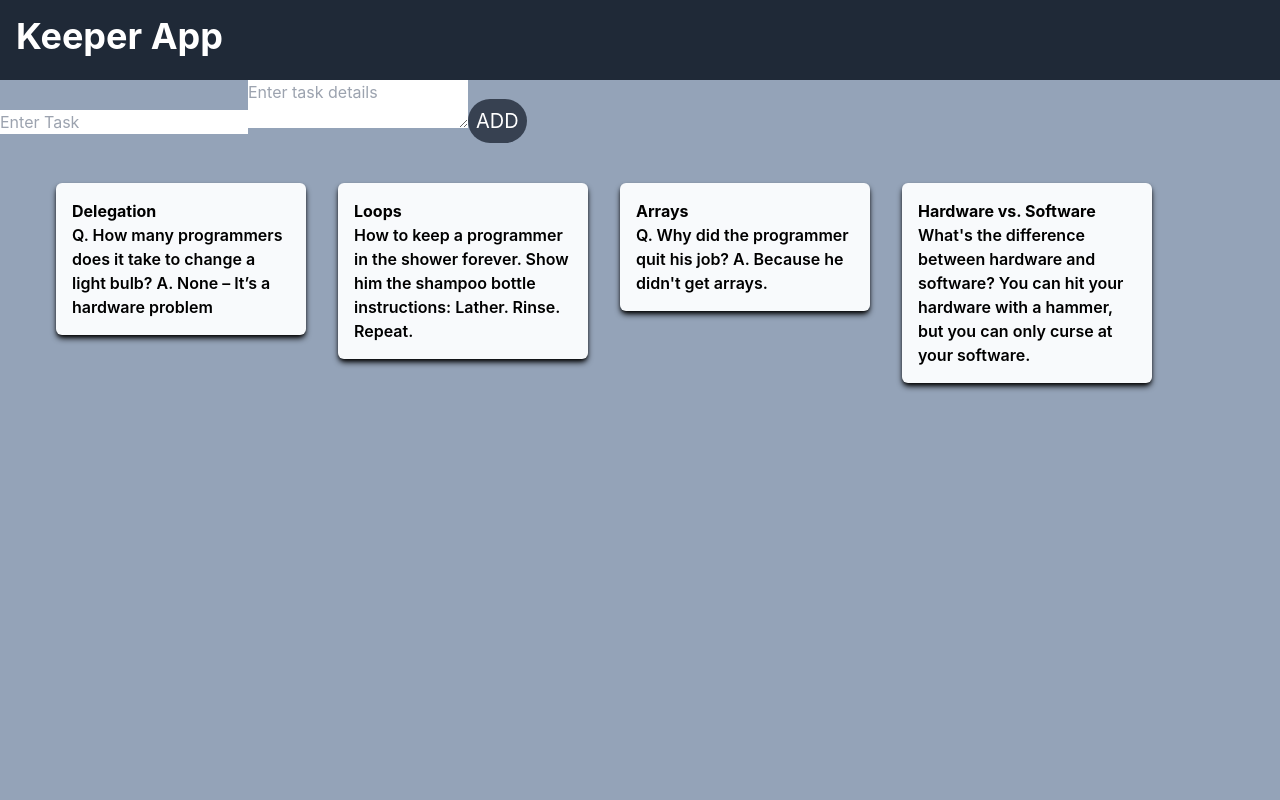
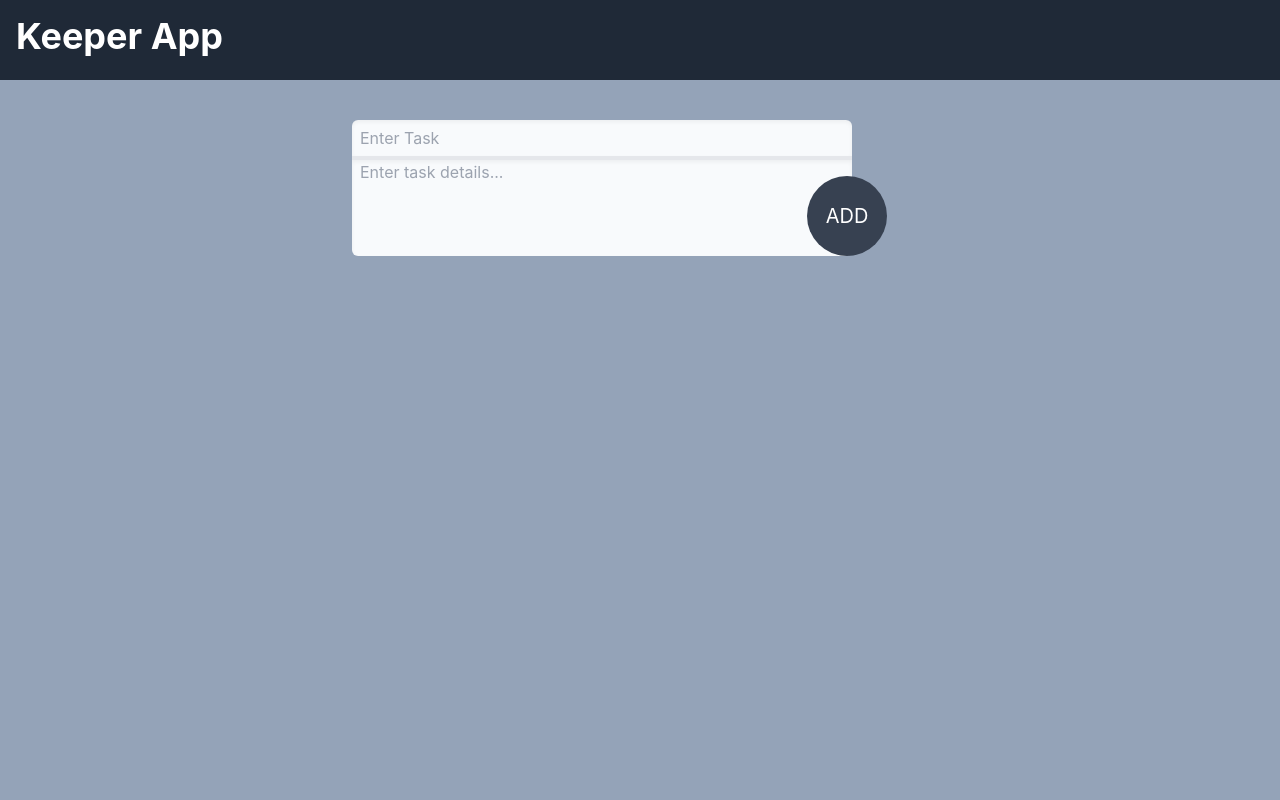
Before and after one commit to Ananya-Tripathi/keeper_app, a React (Create React App) app: page / in a window 1280 px wide. Shown: the top 800 px of the page. Built offline with nearby package versions, Linux system fonts and the light colour scheme.

Commit message:
make components

```diff
--- a/src/App.js
+++ b/src/App.js
@@ -1,14 +1,26 @@
-import React from "react";
+import React, { useState } from "react";
 import Header from "./Component/Header";
-import Notes from "./Component/Notes";
 import { Footer } from "./Component/Footer";
-import InputTask from "./Component/Input"
+import InputTask from "./Component/InputTask";
+import NotesComponent from "./Component/NotesComponent";
+
 export default function App() {
+  const [note, setNote] = useState([]);
+  function addNote(note) {
+    console.log(note);
+    setNote((prevValue) => {
+      return [...prevValue, note];
+    });
+  }
   return (
     <div className="bg-slate-400">
       <Header />
-      <InputTask />
-      <Notes />
+      <InputTask onAdd={addNote} />
+      <div className="mx-10 my-10 flex flex-wrap gap-8 min-h-screen px-4 ">
+        {note.map((noteItem) => {
+          return <NotesComponent title={note.title} content={note.content} />;
+        })}
+      </div>
       <Footer />
     </div>
   );
--- a/src/Component/Input.js
+++ /dev/null
@@ -1,24 +0,0 @@
-import React, { useState } from "react";
-export default function InputTask(props) {
-    const [task,setTask]=useState([]);
-    const [meta, setMeta]=useState([]);
-     function handleTask(inputTask){
-        setTask(prevValue =>{
-            [...prevValue,inputTask]
-        })
-     }
-     function handleMeta(inputMeta){
-        setMeta(prevValue =>{
-            [...prevValue,inputMeta]
-        })
-     }
-  return (
-    <div>
-      <input type="text" placeholder="Enter Task" value={task}/>
-      <textarea type="text" placeholder="Enter task details" value={meta} />
-      <button className="bg-gray-700 text-white text-xl w-18 rounded-full p-2">
-        ADD
-      </button>
-    </div>
-  );
-}
--- /dev/null
+++ b/src/Component/InputTask.js
@@ -0,0 +1,55 @@
+import React, { useState } from "react";
+
+export default function InputTask(props) {
+  const [task, setTask] = useState({
+    title: "",
+    meta: "",
+  });
+
+  function handleChange(event) {
+    const { name, value } = event.target;
+    setTask((prevValue) => {
+      return {
+        ...prevValue,
+        [name]: value, //here [] around name turns name from just a string to the value of object i.e, meta or task
+      };
+    });
+  }
+  function addTask(event) {
+    setTask({
+      title: "",
+      meta: "",
+    });
+    props.onAdd(task);
+  }
+
+  return (
+    <div className="md:max-w-xl max-w-sm mx-auto flex mt-10 ">
+      <div className="flex flex-col">
+        <input
+          className="h-10 border-b-4 rounded-t-md pl-2 shadow-inner bg-slate-50"
+          name="title"
+          type="text"
+          placeholder="Enter Task"
+          value={task.title}
+          onChange={handleChange}
+        />
+        <textarea
+          className="w-[500px] h-24 rounded-b-md pl-2 pt-0 shadow-inner bg-slate-50"
+          name="meta"
+          type="text"
+          placeholder="Enter task details..."
+          value={task.meta}
+          onChange={handleChange}
+        />
+      </div>
+
+      <button
+        className="w-20 h-20 bg-gray-700 text-white text-xl rounded-full p-2 ml-[-45px] mt-14"
+        onClick={addTask}
+      >
+        ADD
+      </button>
+    </div>
+  );
+}
--- a/src/Component/Notes.js
+++ /dev/null
@@ -1,10 +0,0 @@
-import React from "react";
-import { NotesComponent } from "./NotesComponent";
-import data from "./data";
-export default function Notes() {
-  return (
-    <div className="mx-10 my-10 flex flex-wrap gap-8 min-h-screen px-4 ">
-      {data.map(NotesComponent)}
-    </div>
-  );
-}
--- a/src/Component/NotesComponent.js
+++ b/src/Component/NotesComponent.js
@@ -1,8 +1,8 @@
 import React from "react";
 
-export function NotesComponent(props) {
+export default function NotesComponent(props) {
   return (
-    <div className="rounded-md w-[250px] h-min shadow-md shadow-black p-4 bg-slate-50">
+    <div className="rounded-md w-[250px] h-44 shadow-md shadow-black p-4 bg-slate-50">
       <p className="font-bold">{props.title}</p>
       <p className="font-semibold">{props.content}</p>
     </div>
--- a/src/Component/data.js
+++ /dev/null
@@ -1,27 +0,0 @@
-const data = [
-    {
-      key: 1,
-      title: "Delegation",
-      content:
-        "Q. How many programmers does it take to change a light bulb? A. None – It’s a hardware problem"
-    },
-    {
-      key: 2,
-      title: "Loops",
-      content:
-        "How to keep a programmer in the shower forever. Show him the shampoo bottle instructions: Lather. Rinse. Repeat."
-    },
-    {
-      key: 3,
-      title: "Arrays",
-      content:
-        "Q. Why did the programmer quit his job? A. Because he didn't get arrays."
-    },
-    {
-      key: 4,
-      title: "Hardware vs. Software",
-      content:
-        "What's the difference between hardware and software? You can hit your hardware with a hammer, but you can only curse at your software."
-    }
-  ];
-export default data;
```
